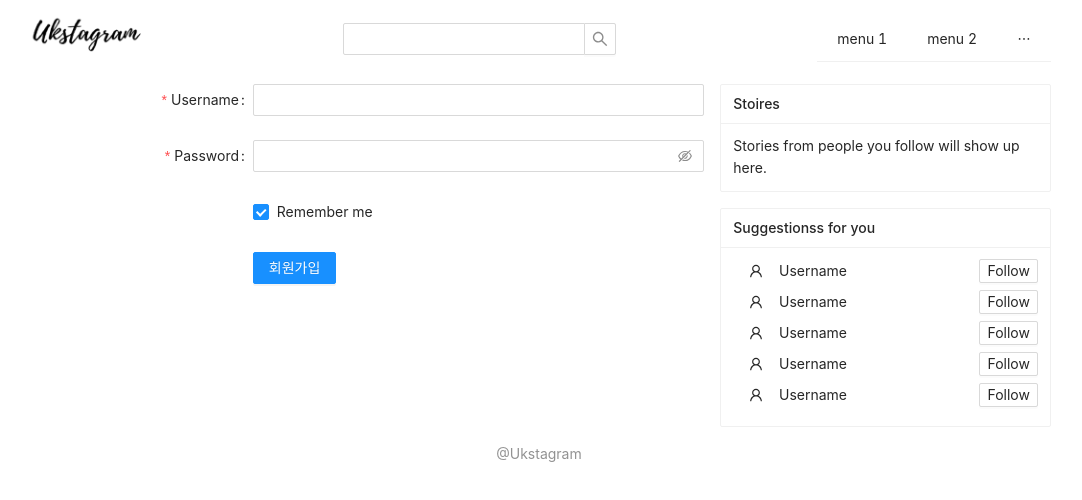
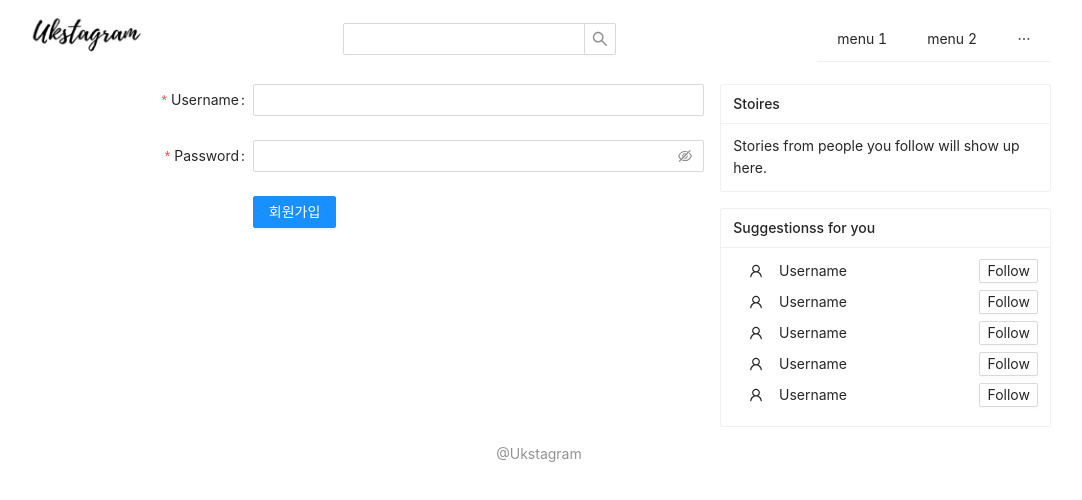
Before and after one commit to uk1996/ukstagram_spa, a React (Create React App) app in the folder frontend/: page /accounts/signup in a window 1280 px wide. Shown: the top 500 px of the page, without its empty margins (101-1183 px from the left). Built offline with nearby package versions, Linux system fonts and the light colour scheme.

Commit message:
체크 박스 제거, antd 오류 수정

```diff
--- a/frontend/src/index.js
+++ b/frontend/src/index.js
@@ -1,7 +1,7 @@
 import React from 'react';
 import ReactDOM from 'react-dom/client';
 import { BrowserRouter } from 'react-router-dom';
-import 'antd/dist/antd.css';
+import 'antd/dist/antd.min.css';
 import './index.css';
 import Root from './pages';
 
--- a/frontend/src/pages/accounts/Signup.js
+++ b/frontend/src/pages/accounts/Signup.js
@@ -1,7 +1,7 @@
 import React, { useState } from 'react';
 import Axios from 'axios';
 import { useHistory } from 'react-router-dom';
-import { Form, Input, Button, Checkbox, notification } from 'antd';
+import { Form, Input, Button, notification } from 'antd';
 import { SmileOutlined, FrownOutlined } from '@ant-design/icons';
 
 const apiUrl = 'http://localhost:8000/accounts/signup/';
@@ -108,16 +108,6 @@ const Signup = () => {
                 <Input.Password name="password" />
             </Form.Item>
             <Form.Item
-                name="remember"
-                valuePropName="checked"
-                wrapperCol={{
-                    offset: 8,
-                    span: 16,
-                }}
-            >
-                <Checkbox>Remember me</Checkbox>
-            </Form.Item>
-            <Form.Item
                 wrapperCol={{
                     offset: 8,
                     span: 16,
```
